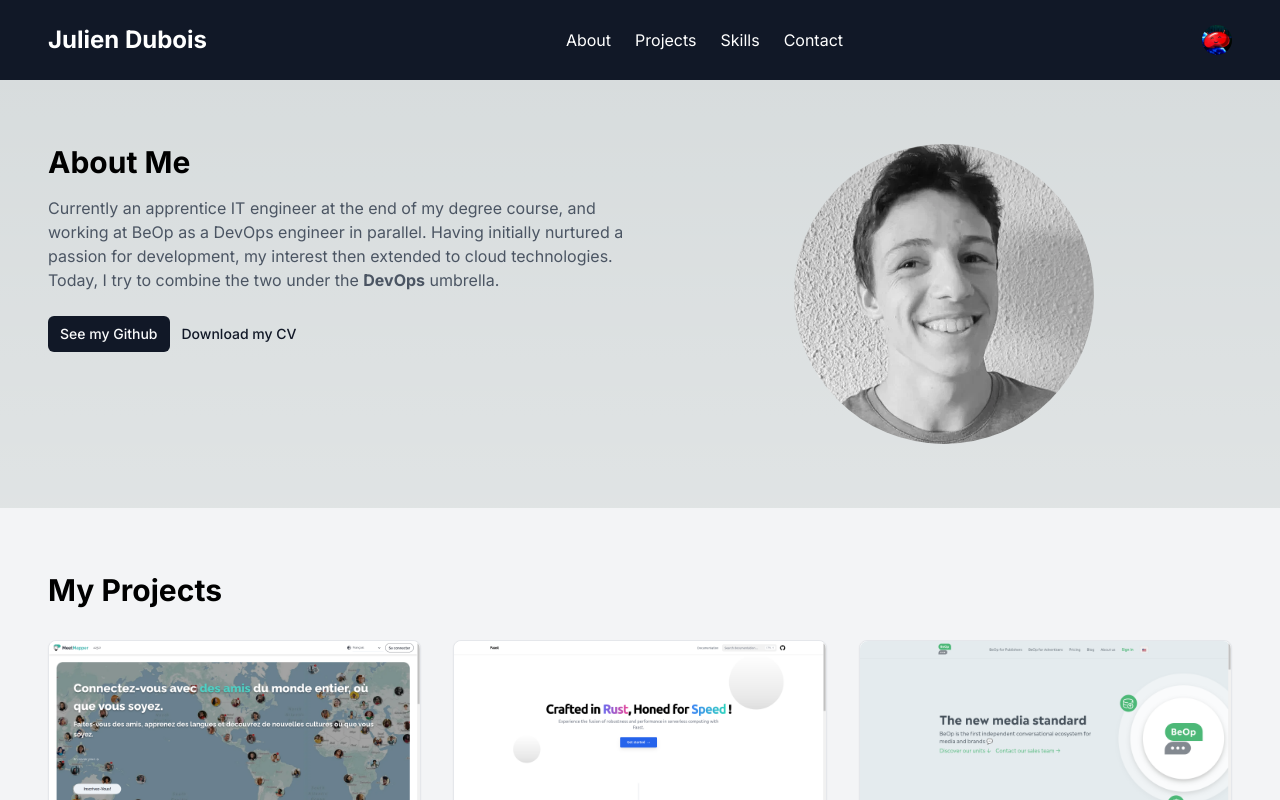
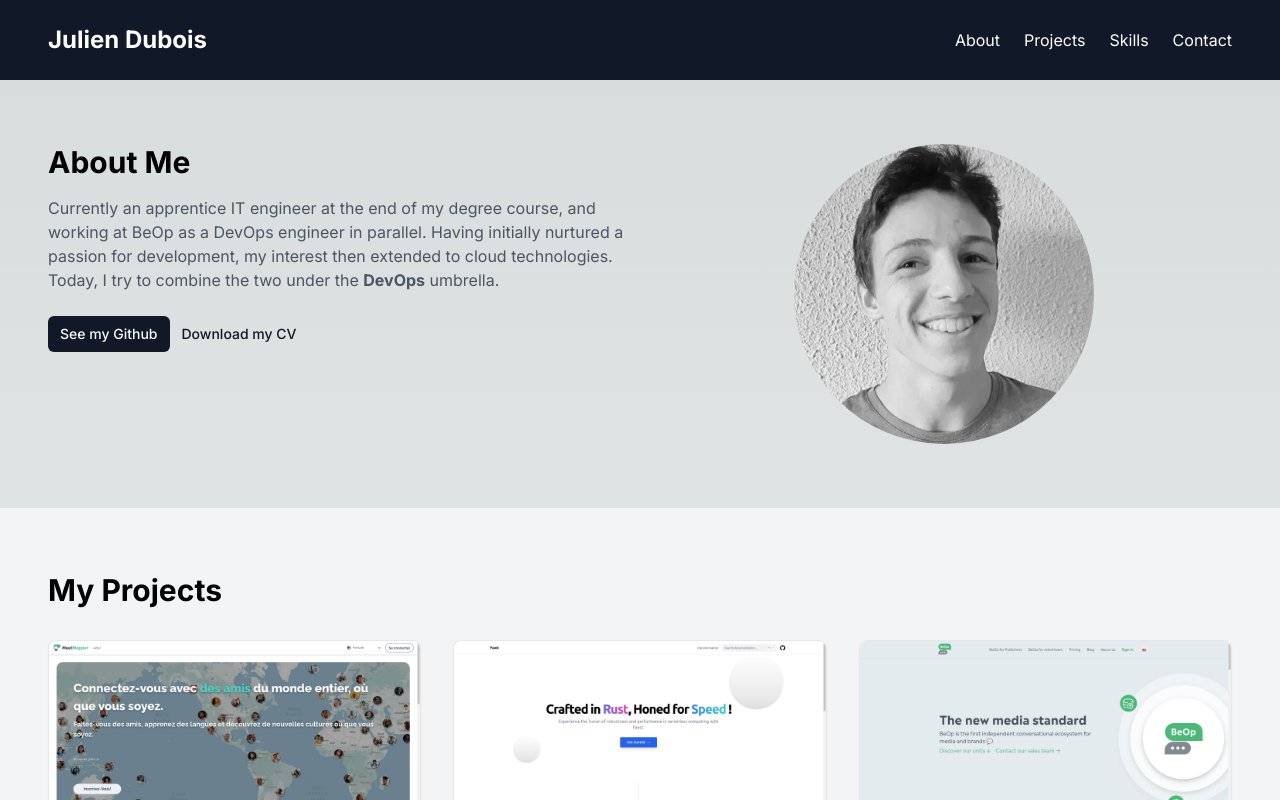
Before and after one commit to RedbeanGit/portfolio, a Next.js app: page / in a window 1280 px wide. Shown: the top 800 px of the page. Built offline with nearby package versions, Linux system fonts and the light colour scheme; a web font is replaced by a local one.

Commit message:
fix: remove redbean logo
Signed-off-by: RedbeanGit <dubois.julien.mail@gmail.com>

```diff
--- a/src/app/page.tsx
+++ b/src/app/page.tsx
@@ -58,23 +58,6 @@ export default function Home() {
               Contact
             </Link>
           </nav>
-          <Link
-            href="https://github.com/RedbeanGit"
-            target="_blank"
-            title="My Github profile"
-          >
-            <Image
-              alt="Redbean Logo"
-              className="rounded-full"
-              width={30}
-              height={30}
-              src="/redbean.webp"
-              style={{
-                aspectRatio: "30/30",
-                objectFit: "cover",
-              }}
-            />
-          </Link>
         </div>
       </header>
       <main className="flex-1">
```
Also changed, not shown: public/redbean.webp (deleted).
